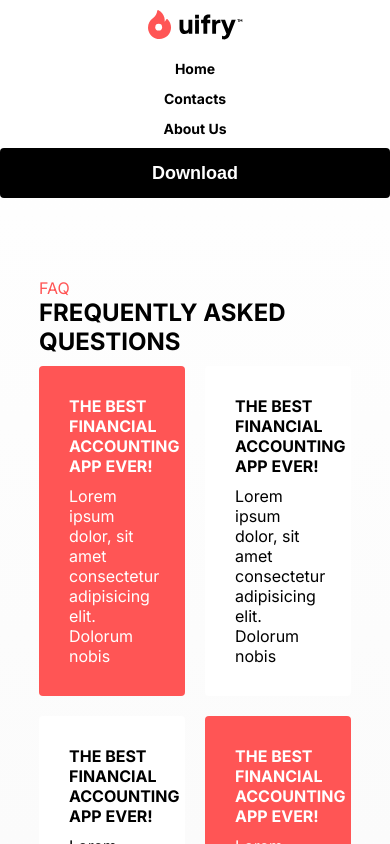
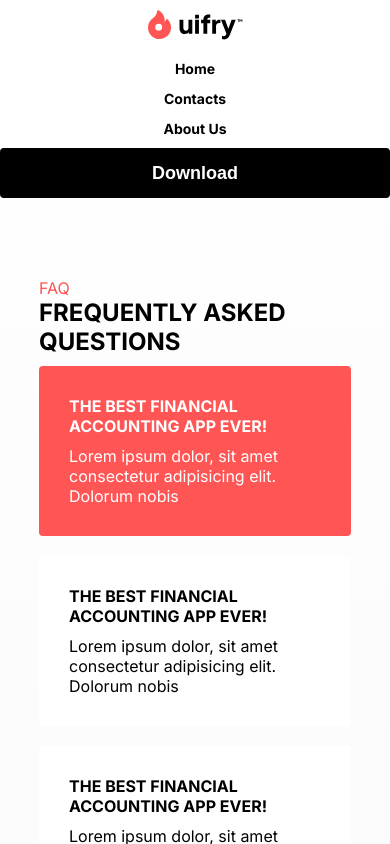
Before and after one commit to KiwiScreams/Landing-page-Next.js, a Next.js app: page /components/faq in a window 390 px wide. Shown: the top 844 px of the page. Built offline with nearby package versions, Linux system fonts and the light colour scheme.

Commit message:
about responsive:

```diff
--- a/src/app/components/faq/page.css
+++ b/src/app/components/faq/page.css
@@ -8,10 +8,9 @@
 }
 .faq-section h2,
 .faq-section h4,
-.faq-section span
-{
-    margin-bottom: 10px;
-    text-transform: uppercase;
+.faq-section span {
+  margin-bottom: 10px;
+  text-transform: uppercase;
 }
 .faqs {
   display: flex;
@@ -25,3 +24,15 @@
   padding: 30px;
   color: var(--black-clr);
 }
+@media screen and (max-width: 500px) {
+  .faqs {
+    display: flex;
+    align-items: center;
+    gap: 20px;
+    flex-wrap: wrap;
+  }
+  .faq-section .faq {
+    width: 100%;
+
+  }
+}
```
Also changed, not shown: src/app/about/page.css (+12 -0 lines).
